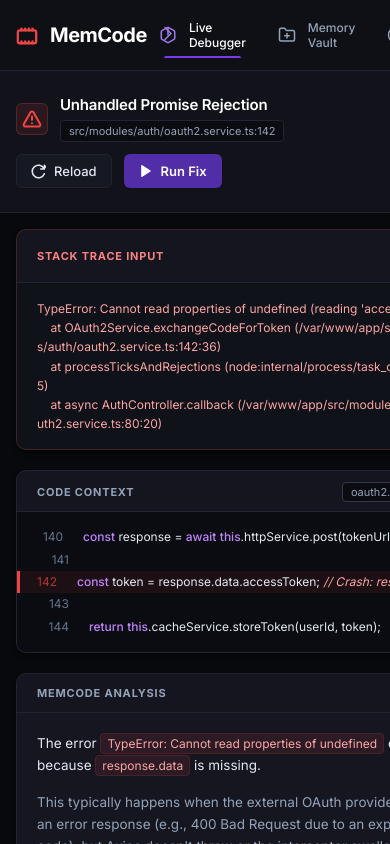
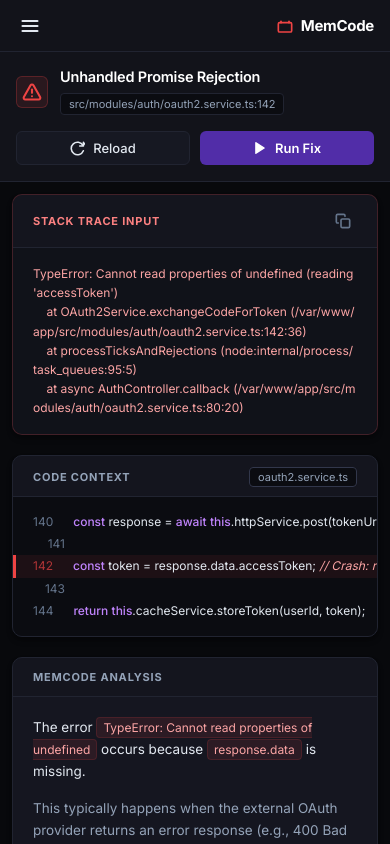
Before and after one commit to MONISHDEV1234/iqoo-hack, a React app in the folder FrontEnd/: page / in a window 390 px wide. Built offline with nearby package versions, Linux system fonts and the light colour scheme; the HTML template or start-up script is replaced by a standard one.

Commit message:
feat: responsive layout optimization for tablets and mobiles

```diff
--- a/FrontEnd/src/App.jsx
+++ b/FrontEnd/src/App.jsx
@@ -10,6 +10,7 @@
   const [activeTab, setActiveTab] = useState('live-debugger');
   const [isReloading, setIsReloading] = useState(false);
   const [isFixApplied, setIsFixApplied] = useState(false);
+  const [isSidebarOpen, setIsSidebarOpen] = useState(false);
 
   const handleReload = () => {
     setIsReloading(true);
@@ -24,8 +25,46 @@
 
   return (
     <div className="app-container">
+      {/* Mobile Top Navigation Bar */}
+      <div className="mobile-topbar">
+        <button
+          className="btn-hamburger"
+          onClick={() => setIsSidebarOpen(true)}
+          aria-label="Open menu"
+        >
+          <svg viewBox="0 0 24 24" width="20" height="20" stroke="currentColor" strokeWidth="2.5" fill="none" strokeLinecap="round" strokeLinejoin="round">
+            <line x1="3" y1="12" x2="21" y2="12" />
+            <line x1="3" y1="6" x2="21" y2="6" />
+            <line x1="3" y1="18" x2="21" y2="18" />
+          </svg>
+        </button>
+        <div className="mobile-logo-group">
+          <div className="logo-icon-small">
+            <svg viewBox="0 0 24 24" width="16" height="16" stroke="var(--accent-red)" strokeWidth="2.5" fill="none" strokeLinecap="round" strokeLinejoin="round">
+              <rect x="2" y="7" width="20" height="14" rx="2" ry="2" />
+              <path d="M6 7V5" />
+              <path d="M18 7V5" />
+            </svg>
+          </div>
+          <span className="mobile-brand-name">MemCode</span>
+        </div>
+      </div>
+
+      {/* Sidebar Backdrop Overlay on Mobile */}
+      {isSidebarOpen && (
+        <div
+          className="sidebar-overlay"
+          onClick={() => setIsSidebarOpen(false)}
+        />
+      )}
+
       {/* Sidebar Navigation */}
-      <Sidebar activeTab={activeTab} onTabChange={setActiveTab} />
+      <Sidebar
+        activeTab={activeTab}
+        onTabChange={setActiveTab}
+        isOpen={isSidebarOpen}
+        onClose={() => setIsSidebarOpen(false)}
+      />
 
       {/* Main Content Area */}
       <div className="main-frame">
--- a/FrontEnd/src/components/Sidebar.jsx
+++ b/FrontEnd/src/components/Sidebar.jsx
@@ -2,10 +2,10 @@
 
 /**
  * Sidebar Component
- * Renders the logo, navigation links, and a bottom settings button.
+ * Renders the logo, navigation links, and settings.
+ * Supports mobile slides and close toggle integrations.
  */
-function Sidebar({ activeTab = 'live-debugger', onTabChange }) {
-    // Navigation Menu Configuration
+function Sidebar({ activeTab = 'live-debugger', onTabChange, isOpen, onClose }) {
     const menuItems = [
         {
             id: 'live-debugger',
@@ -42,10 +42,10 @@
     ];
 
     return (
-        <aside className="sidebar-container">
-            {/* Brand Design */}
+        <aside className={`sidebar-container ${isOpen ? 'mobile-open' : ''}`}>
+            {/* Brand Header */}
+            <div className="sidebar-brand-group">
                 <div className="sidebar-brand">
-                {/* Sleek debugger bug / chip logo */}
                     <div className="logo-icon">
                         <svg viewBox="0 0 24 24" width="22" height="22" stroke="currentColor" strokeWidth="2.5" fill="none" strokeLinecap="round" strokeLinejoin="round">
                             <rect x="2" y="7" width="20" height="14" rx="2" ry="2" />
@@ -62,6 +62,15 @@
                     <span className="brand-text">MemCode</span>
                 </div>
 
+                {/* Mobile Close Button */}
+                <button className="btn-close-sidebar" onClick={onClose} aria-label="Close menu">
+                    <svg viewBox="0 0 24 24" width="20" height="20" stroke="currentColor" strokeWidth="2.5" fill="none" strokeLinecap="round" strokeLinejoin="round">
+                        <line x1="18" y1="6" x2="6" y2="18" />
+                        <line x1="6" y1="6" x2="18" y2="18" />
+                    </svg>
+                </button>
+            </div>
+
             {/* Navigation List */}
             <nav className="sidebar-nav">
                 {menuItems.map((item) => {
@@ -70,7 +79,10 @@
                         <button
                             key={item.id}
                             className={`nav-item ${isActive ? 'active' : ''}`}
-                            onClick={() => onTabChange && onTabChange(item.id)}
+                            onClick={() => {
+                                onTabChange && onTabChange(item.id);
+                                onClose && onClose(); // close on tap for mobile
+                            }}
                         >
                             <span className="nav-icon">{item.icon}</span>
                             <span className="nav-label">{item.label}</span>
@@ -84,7 +96,10 @@
             <div className="sidebar-footer">
                 <button
                     className={`nav-item ${activeTab === 'settings' ? 'active' : ''}`}
-                    onClick={() => onTabChange && onTabChange('settings')}
+                    onClick={() => {
+                        onTabChange && onTabChange('settings');
+                        onClose && onClose();
+                    }}
                 >
                     <span className="nav-icon">
                         <svg xmlns="http://www.w3.org/2000/svg" width="18" height="18" viewBox="0 0 24 24" fill="none" stroke="currentColor" strokeWidth="2" strokeLinecap="round" strokeLinejoin="round">
--- a/FrontEnd/src/index.css
+++ b/FrontEnd/src/index.css
@@ -1023,86 +1023,243 @@
   cursor: pointer;
 }
 
+/* Default hidden values for mobile specific components on desktop views */
+.mobile-topbar {
+  display: none;
+}
+
+.btn-close-sidebar {
+  display: none;
+}
+
+.sidebar-overlay {
+  position: fixed;
+  top: 0;
+  left: 0;
+  right: 0;
+  bottom: 0;
+  background-color: rgba(0, 0, 0, 0.55);
+  backdrop-filter: blur(4px);
+  z-index: 99;
+  animation: keyframe-fade-in 0.25s ease-out;
+}
+
+@keyframes keyframe-fade-in {
+  from {
+    opacity: 0;
+  }
+
+  to {
+    opacity: 1;
+  }
+}
+
+.sidebar-brand-group {
+  display: flex;
+  align-items: center;
+  justify-content: space-between;
+  width: 100%;
+}
+
 /* ----------------------------------------------------
    Responsive Adjustments (Mobile & Tablet layouts)
    ---------------------------------------------------- */
+@media (min-width: 769px) and (max-width: 1024px) {
+  .app-container {
+    grid-template-columns: 70px 1fr;
+  }
+
+  .sidebar-container {
+    width: 70px;
+    padding: 20px 8px;
+    align-items: center;
+  }
+
+  .sidebar-brand-group {
+    justify-content: center;
+  }
+
+  .brand-text {
+    display: none;
+    /* Hide brand name text, keep only logo icon */
+  }
+
+  .nav-label {
+    display: none;
+    /* Hide nav labels, keep icons */
+  }
+
+  .nav-item {
+    justify-content: center;
+    padding: 12px;
+    width: 48px;
+    height: 48px;
+  }
+
+  .nav-icon {
+    margin-right: 0;
+  }
+
+  .active-indicator {
+    left: 0;
+    top: 15%;
+    height: 70%;
+    width: 3px;
+    border-radius: 0 4px 4px 0;
+  }
+
+  .sidebar-footer {
+    display: flex;
+    justify-content: center;
+    width: 100%;
+  }
+}
+
 @media (max-width: 1100px) {
   .dashboard-content {
     grid-template-columns: 1fr;
     overflow-y: auto;
+    padding: 16px;
+    gap: 16px;
   }
 }
 
 @media (max-width: 768px) {
   .app-container {
     grid-template-columns: 1fr;
-    grid-template-rows: auto 1fr;
+    grid-template-rows: 52px 1fr;
     height: 100vh;
+    width: 100vw;
+    overflow: hidden;
   }
 
-  .sidebar-container {
-    height: auto;
-    border-right: none;
+  /* Mobile Top Navbar Bar header style */
+  .mobile-topbar {
+    display: flex;
+    align-items: center;
+    background-color: var(--bg-header);
     border-bottom: 1px solid var(--border-color);
-    padding: 12px 16px;
-    flex-direction: row;
-    align-items: center;
+    padding: 0 16px;
     justify-content: space-between;
+    height: 52px;
+    z-index: 10;
   }
 
-  .sidebar-brand {
-    padding: 0;
-    margin-bottom: 0;
+  .btn-hamburger {
+    background: transparent;
+    border: none;
+    color: var(--text-primary);
+    cursor: pointer;
+    display: flex;
+    align-items: center;
+    justify-content: center;
+    padding: 4px;
+    border-radius: var(--radius-sm);
+    transition: background-color 0.2s ease;
   }
 
-  .sidebar-nav {
-    flex-direction: row;
+  .btn-hamburger:hover {
+    background-color: var(--bg-hover);
+  }
+
+  .mobile-logo-group {
+    display: flex;
+    align-items: center;
     gap: 8px;
   }
 
-  .nav-item {
-    width: auto;
-    padding: 8px 12px;
-    font-size: 12px;
+  .logo-icon-small {
+    color: var(--accent-red);
+    display: flex;
+    align-items: center;
   }
 
-  .active-indicator {
-    left: 15%;
-    bottom: 0;
-    top: auto;
-    width: 70%;
-    height: 2px;
-    border-radius: 2px 2px 0 0;
+  .mobile-brand-name {
+    font-size: 15px;
+    font-weight: 700;
+    color: var(--text-active);
+    letter-spacing: -0.3px;
   }
 
-  .sidebar-footer {
-    display: none;
+  /* Translate Sidebar container to side drawer layout */
+  .sidebar-container {
+    position: fixed;
+    top: 0;
+    left: 0;
+    bottom: 0;
+    width: 260px;
+    height: 100vh;
+    z-index: 100;
+    transform: translateX(-100%);
+    transition: transform 0.3s cubic-bezier(0.16, 1, 0.3, 1);
+    box-shadow: none;
+    border-right: 1px solid var(--border-color);
   }
 
-  .main-frame {
-    overflow-y: auto;
+  .sidebar-container.mobile-open {
+    transform: translateX(0);
+    box-shadow: 10px 0 40px rgba(0, 0, 0, 0.7);
+  }
+
+  /* Close sidebar button */
+  .btn-close-sidebar {
+    display: flex;
+    align-items: center;
+    justify-content: center;
+    background: transparent;
+    border: none;
+    color: var(--text-secondary);
+    cursor: pointer;
+    padding: 6px;
+    border-radius: var(--radius-sm);
+    transition: background-color 0.2s ease, color 0.2s ease;
+  }
+
+  .btn-close-sidebar:hover {
+    background-color: var(--bg-hover);
+    color: var(--text-active);
+  }
+
+  /* Workspace adjustments */
+  .header-container {
+    height: auto;
+    padding: 16px;
   }
 
   .header-container-inner {
     flex-direction: column;
-    gap: 12px;
     align-items: flex-start;
-    padding: 12px 0;
-  }
-
-  .header-container {
-    height: auto;
-    padding: 12px 16px;
+    gap: 16px;
   }
 
   .status-text-details {
     flex-direction: column;
     align-items: flex-start;
-    gap: 6px;
+    gap: 8px;
+  }
+
+  .status-title {
+    font-size: 14.5px;
+  }
+
+  .status-path-badge {
+    word-break: break-all;
+  }
+
+  .header-actions {
+    width: 100%;
+    display: grid;
+    grid-template-columns: 1fr 1fr;
+    gap: 10px;
+  }
+
+  .btn-action {
+    justify-content: center;
+    width: 100%;
   }
 
   .dashboard-content {
-    padding: 16px;
+    padding: 12px;
     gap: 16px;
   }
 
@@ -1110,15 +1267,41 @@
     padding: 16px;
   }
 
+  .vault-grid {
+    grid-template-columns: 1fr;
+    gap: 14px;
+  }
+
   .history-row {
-    grid-template-columns: 1.5fr 1fr;
-    gap: 8px;
+    grid-template-columns: 1.2fr 1fr;
+    padding: 12px 14px;
     font-size: 12px;
   }
 
-  .history-row.header-row,
+  .history-row.header-row {
+    display: none;
+  }
+
   .history-row> :nth-child(3),
   .history-row> :nth-child(4) {
     display: none;
   }
+
+  .settings-form {
+    padding: 16px;
+    gap: 16px;
+  }
 }
+
+@media (max-width: 480px) {
+  .btn-copy-fix {
+    position: static !important;
+    margin-bottom: 8px;
+    align-self: flex-end;
+  }
+
+  .suggested-fix-container {
+    display: flex;
+    flex-direction: column;
+  }
+}
```
Lines whose indentation alone changed are shown as unchanged.
